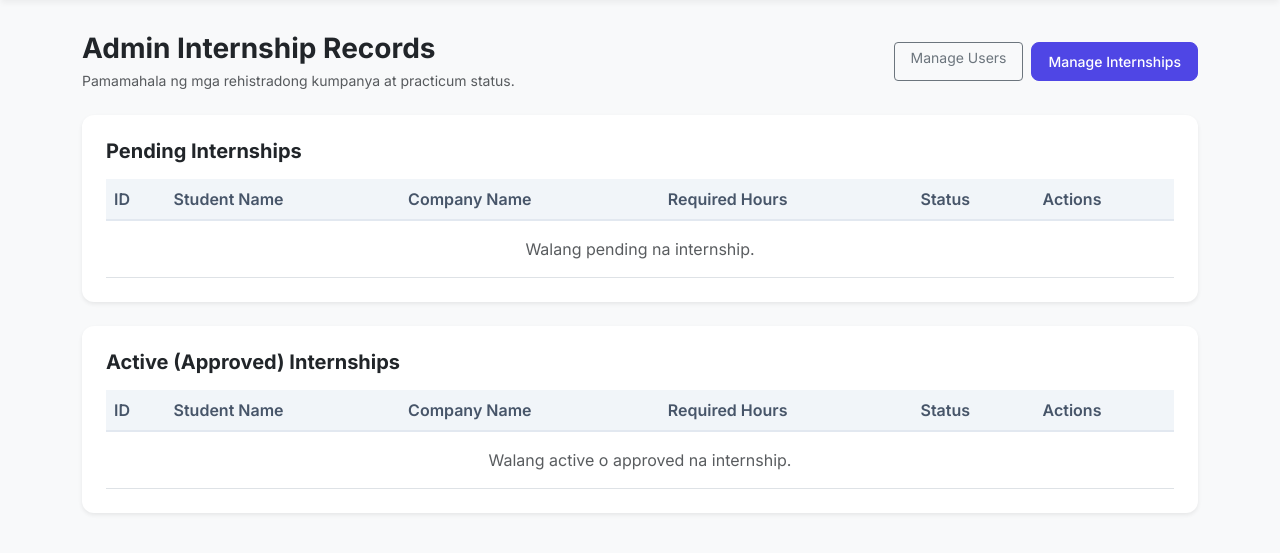
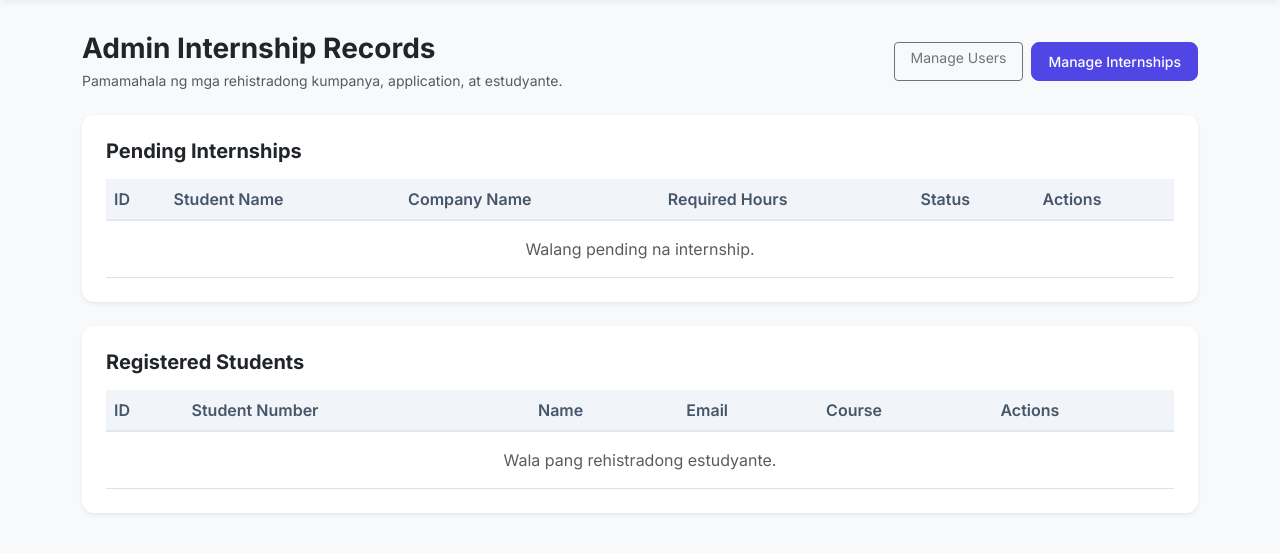
Before and after one commit to cachekairu/internship_portal, a Flask app: page /admin/internships in a window 1280 px wide. Shown: the part 72-625 px from the top of the page. Run offline with Flask 3, Linux system fonts and the light colour scheme; the visitor is signed in with stand-in values (Sample User, id 1); some libraries are stand-ins or nearby versions.

Commit message:
Your commit message here

```diff
--- a/app.py
+++ b/app.py
@@ -666,9 +666,9 @@ def admin_internships():
         return redirect(url_for('login'))
 
     pending_internships = db.session.query(Internship, User).join(User, Internship.student_id == User.id).filter(Internship.status == 'Pending').all()
-    active_internships = db.session.query(Internship, User).join(User, Internship.student_id == User.id).filter(Internship.status == 'Approved').all()
+    students = User.query.filter_by(role='student').all()
 
-    return render_template('admin_internships.html', pending_internships=pending_internships, active_internships=active_internships)
+    return render_template('admin_internships.html', pending_internships=pending_internships, students=students)
 
 @app.route('/admin/internships/status/<int:internship_id>', methods=['POST'])
 def admin_update_internship_status(internship_id):
--- a/templates/admin_internships.html
+++ b/templates/admin_internships.html
@@ -6,7 +6,7 @@
     <div class="d-flex justify-content-between align-items-center mb-4">
         <div>
             <h3 class="fw-bold text-dark mb-1">Admin Internship Records</h3>
-            <p class="text-muted small mb-0">Pamamahala ng mga rehistradong kumpanya at practicum status.</p>
+            <p class="text-muted small mb-0">Pamamahala ng mga rehistradong kumpanya, application, at estudyante.</p>
         </div>
         <div class="d-flex gap-2">
             <a href="{{ url_for('admin_users') }}" class="btn btn-outline-secondary btn-sm px-3">Manage Users</a>
@@ -14,7 +14,7 @@
         </div>
     </div>
 
-    <!-- PENDING INTERNSHIPS -->
+    <!-- 1. PENDING INTERNSHIPS -->
     <div class="card p-4 bg-white border-0 shadow-sm mb-4">
         <h5 class="fw-bold text-dark mb-3">Pending Internships</h5>
         <div class="table-responsive">
@@ -65,40 +65,43 @@
         </div>
     </div>
 
-    <!-- ACTIVE / APPROVED INTERNSHIPS -->
+    <!-- 2. REGISTERED STUDENTS -->
     <div class="card p-4 bg-white border-0 shadow-sm">
-        <h5 class="fw-bold text-dark mb-3">Active (Approved) Internships</h5>
+        <h5 class="fw-bold text-dark mb-3">Registered Students</h5>
         <div class="table-responsive">
             <table class="table table-hover align-middle mb-0">
                 <thead class="table-light">
                     <tr>
                         <th>ID</th>
-                        <th>Student Name</th>
-                        <th>Company Name</th>
-                        <th>Required Hours</th>
-                        <th>Status</th>
+                        <th>Student Number</th>
+                        <th>Name</th>
+                        <th>Email</th>
+                        <th>Course</th>
                         <th>Actions</th>
                     </tr>
                 </thead>
                 <tbody>
-                    {% for internship, student in active_internships %}
+                    {% for u in students %}
                     <tr>
-                        <td>{{ internship.id }}</td>
-                        <td class="fw-medium">{{ student.name }}</td>
-                        <td>{{ internship.company_name }}</td>
-                        <td>{{ internship.required_hours }} hrs</td>
+                        <td>{{ u.id }}</td>
+                        <td>{{ u.student_number or 'N/A' }}</td>
+                        <td class="fw-medium">{{ u.name }}</td>
+                        <td>{{ u.email }}</td>
+                        <td>{{ u.course or 'N/A' }}</td>
                         <td>
-                            <span class="badge bg-success bg-opacity-10 text-success px-3 py-1 fw-medium rounded-pill">Approved</span>
-                        </td>
-                        <td>
-                            <form method="POST" action="{{ url_for('admin_delete_internship', internship_id=internship.id) }}" class="d-inline" onsubmit="return confirm('Sigurado ka bang gusto mong burahin ang record na ito?');">
-                                <button type="submit" class="btn btn-sm btn-danger">Delete</button>
-                            </form>
+                            <div class="d-flex gap-2">
+                                <a href="{{ url_for('admin_edit_user', user_id=u.id) }}" class="btn btn-sm btn-warning text-dark fw-medium">Edit</a>
+                                {% if u.id != session.get('user_id') %}
+                                <form method="POST" action="{{ url_for('admin_delete_user', user_id=u.id) }}" class="d-inline" onsubmit="return confirm('Sigurado ka bang gusto mong burahin ang student na ito?');">
+                                    <button type="submit" class="btn btn-sm btn-danger">Delete</button>
+                                </form>
+                                {% endif %}
+                            </div>
                         </td>
                     </tr>
                     {% else %}
                     <tr>
-                        <td colspan="6" class="text-center text-muted py-3">Walang active o approved na internship.</td>
+                        <td colspan="6" class="text-center text-muted py-3">Wala pang rehistradong estudyante.</td>
                     </tr>
                     {% endfor %}
                 </tbody>
```
